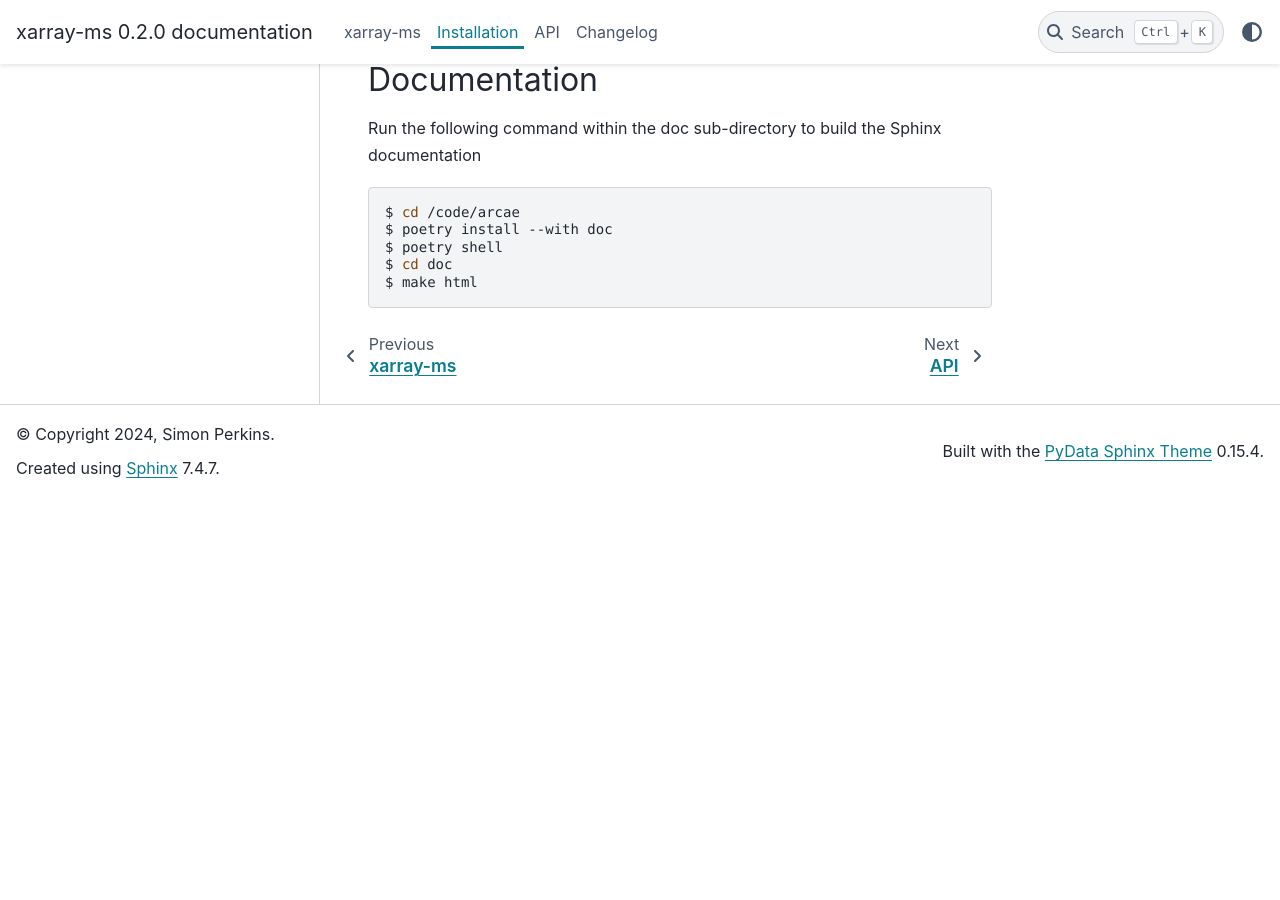
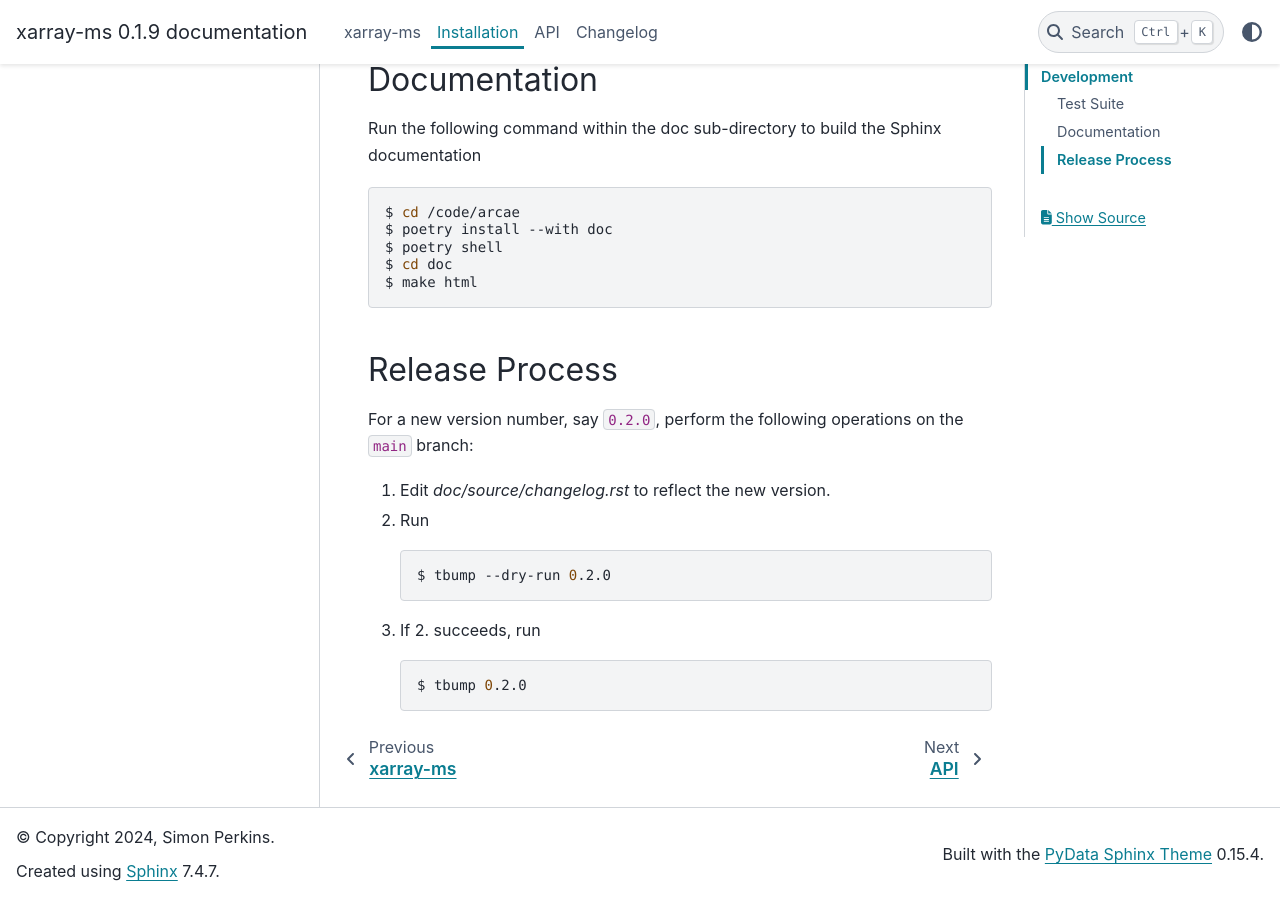
Before and after one commit to ratt-ru/xarray-ms, a Sphinx documentation site: the page built from doc/source/install.rst, in a window 1280 px wide and 900 px high, scrolled down 1092 px. Built offline with Sphinx 7.4.7 and the PyData theme 0.15.4, drawn with Linux system fonts in a browser that asks for light colours; before the commit the page ends 1590 px from its top, so only the background shows below that.

Commit message:
Add tbump (#11)

```diff
--- a/doc/source/conf.py
+++ b/doc/source/conf.py
@@ -11,7 +11,7 @@
 project = "xarray-ms"
 copyright = "2024, Simon Perkins"
 author = "Simon Perkins"
-release = "0.2.0"
+release = "0.1.9"
 
 # -- General configuration ---------------------------------------------------
 # https://www.sphinx-doc.org/en/master/usage/configuration.html#general-configuration
--- a/doc/source/install.rst
+++ b/doc/source/install.rst
@@ -69,3 +69,22 @@
 .. _cubed: https://cubed-dev.github.io/cubed/
 .. _dask: https://www.dask.org/
 .. _zarr: https://zarr.dev/
+
+Release Process
+---------------
+
+For a new version number, say ``0.2.0``, perform the following operations
+on the ``main`` branch:
+
+1. Edit `doc/source/changelog.rst` to reflect the new version.
+2. Run
+
+   .. code-block:: bash
+
+      $ tbump --dry-run 0.2.0
+
+3. If 2. succeeds, run
+
+   .. code-block:: bash
+
+      $ tbump 0.2.0
```
Also changed, not shown: pyproject.toml (+46 -1 lines).
